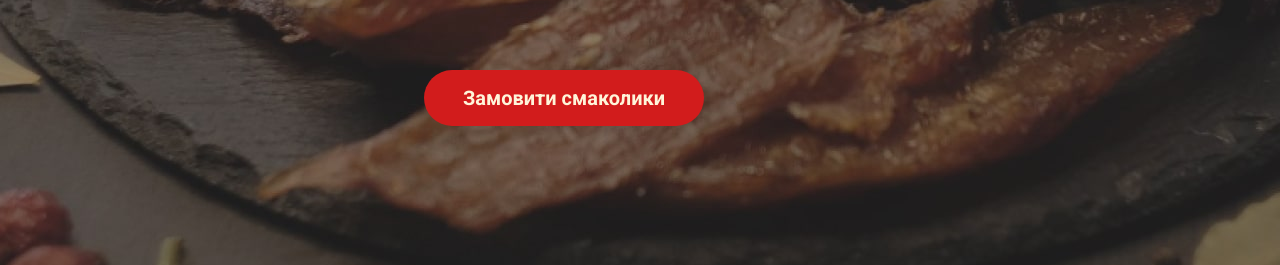
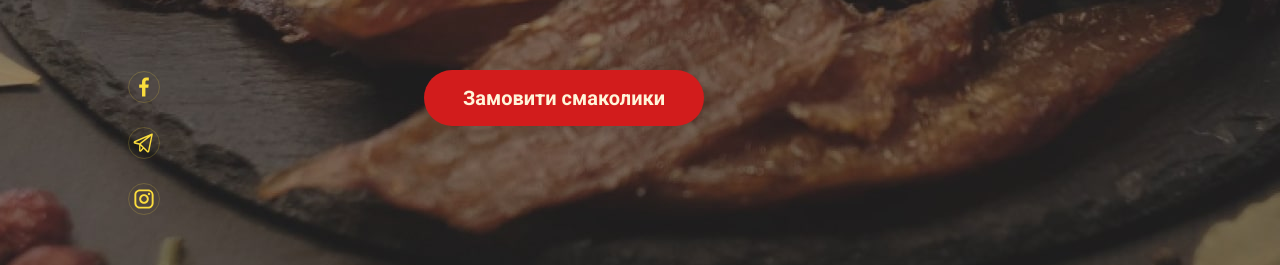
Before and after one commit to KiwiCodeSolution/Myasorobka, a React (Vite) app: page / in a window 1280 px wide. Shown: the part 497-762 px from the top of the page. Built offline with nearby package versions, Linux system fonts and the light colour scheme; the HTML template or start-up script is replaced by a standard one.

Commit message:
soc icons fix

```diff
--- a/src/components/header.jsx
+++ b/src/components/header.jsx
@@ -40,13 +40,13 @@ const Header = ({ toggleModal }) => {
         </div>
 
         <ul className="absolute bottom-[85px] left-[10%] flex flex-col gap-y-6">
-          {SOC_ELEMENTS.map(({ key, imgSrc, alt }) => {
+          {SOC_ELEMENTS.map(({ key, imgSrc, alt }) => (
             <li key={key} className="rounded-full hover:shadow-[0_5px_20px_-5px_rgba(251,221,61,1)] focus:shadow-[0_5px_20px_-5px_rgba(251,221,61,1)]">
               <a href="" className="">
                 <img src={imgSrc} alt={alt} />
               </a>
             </li>
-          })}
+          ))}
           {/* <li className="rounded-full hover:shadow-[0_5px_20px_-5px_rgba(251,221,61,1)] focus:shadow-[0_5px_20px_-5px_rgba(251,221,61,1)]">
             <a href="" className="">
               <img src={fbIcon} alt="facebook icon" />
```
